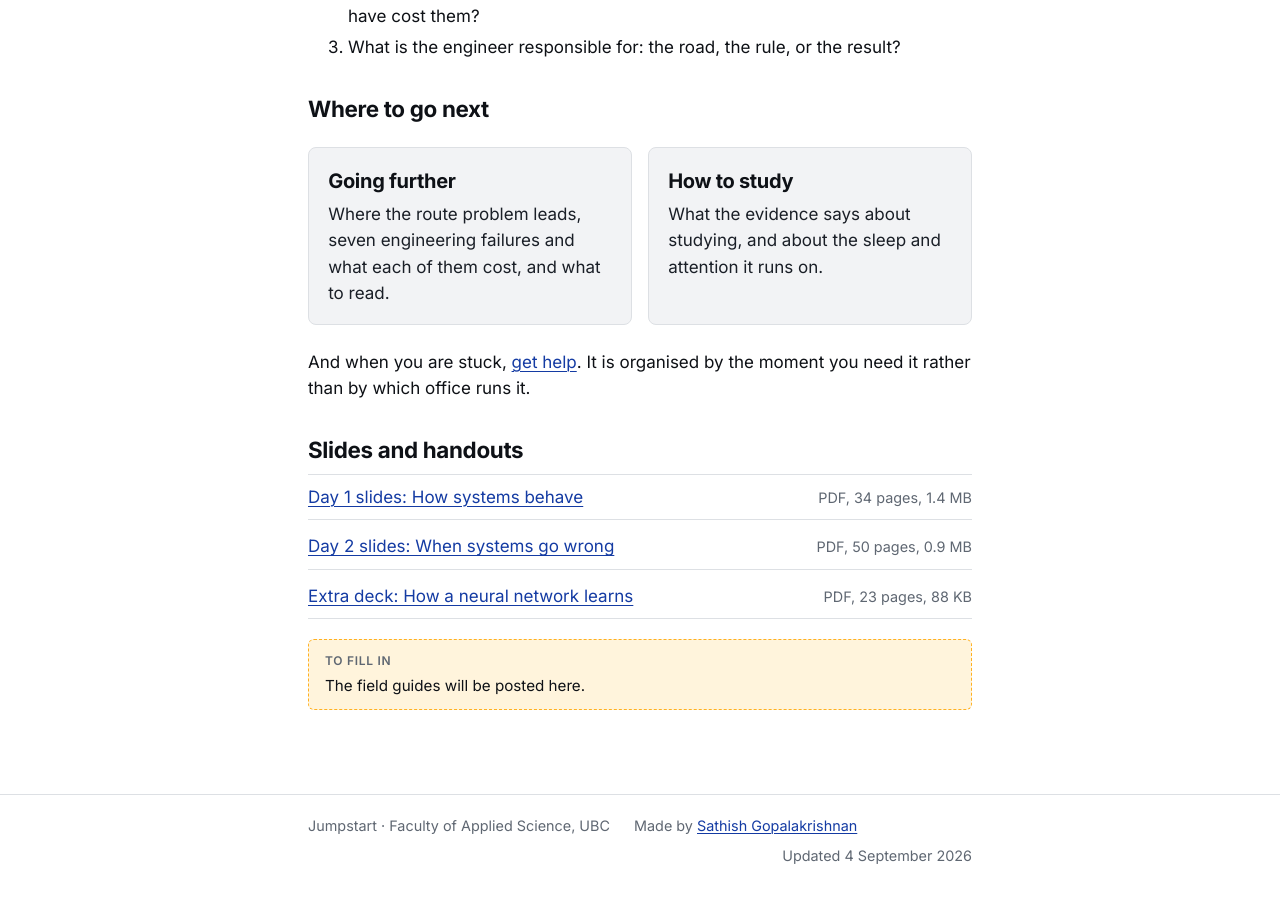
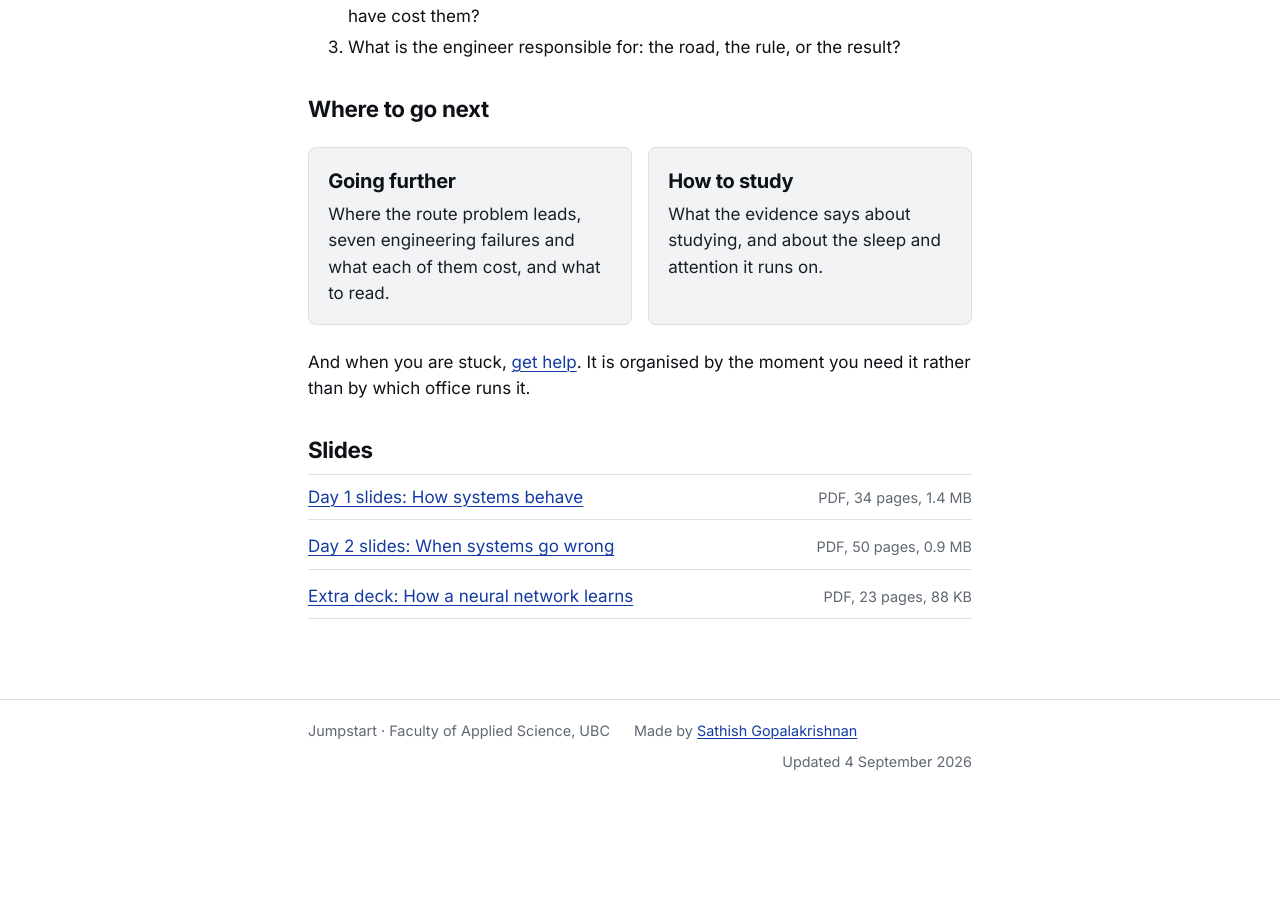
Before and after one commit to GSathish/JumpStart, a Jekyll site: the page built from index.md, in a window 1280 px wide and 900 px high, scrolled down 1608 px. Built offline with Jekyll 4.4.1, drawn with Linux system fonts in a browser that asks for light colours; after the commit the page ends 2413 px from its top, so only the background shows below that.

Commit message:
Drop the field-guides placeholder from the landing page
Only the slides are posted, so the section is now called Slides and
carries no to-fill-in box.

Co-Authored-By: Claude Fable 5.1 <noreply@anthropic.com>
Claude-Session: https://claude.ai/code/session_01YZyJddYvbeWLX9Y8ycVXYJ

```diff
--- a/index.md
+++ b/index.md
@@ -61,13 +61,10 @@ Three questions to take home:
 
 And when you are stuck, [get help]({{ '/help/' | relative_url }}). It is organised by the moment you need it rather than by which office runs it.
 
-## Slides and handouts
+## Slides
 
 <ul class="downloads">
   <li><a href="{{ '/files/jumpstart-2026-day1-slides.pdf' | relative_url }}">Day 1 slides: How systems behave</a><span class="meta">PDF, 34 pages, 1.4&nbsp;MB</span></li>
   <li><a href="{{ '/files/jumpstart-2026-day2-slides.pdf' | relative_url }}">Day 2 slides: When systems go wrong</a><span class="meta">PDF, 50 pages, 0.9&nbsp;MB</span></li>
   <li><a href="{{ '/files/jumpstart-2026-neural-networks-slides.pdf' | relative_url }}">Extra deck: How a neural network learns</a><span class="meta">PDF, 23 pages, 88&nbsp;KB</span></li>
 </ul>
-
-The field guides will be posted here.
-{: .placeholder}
```
